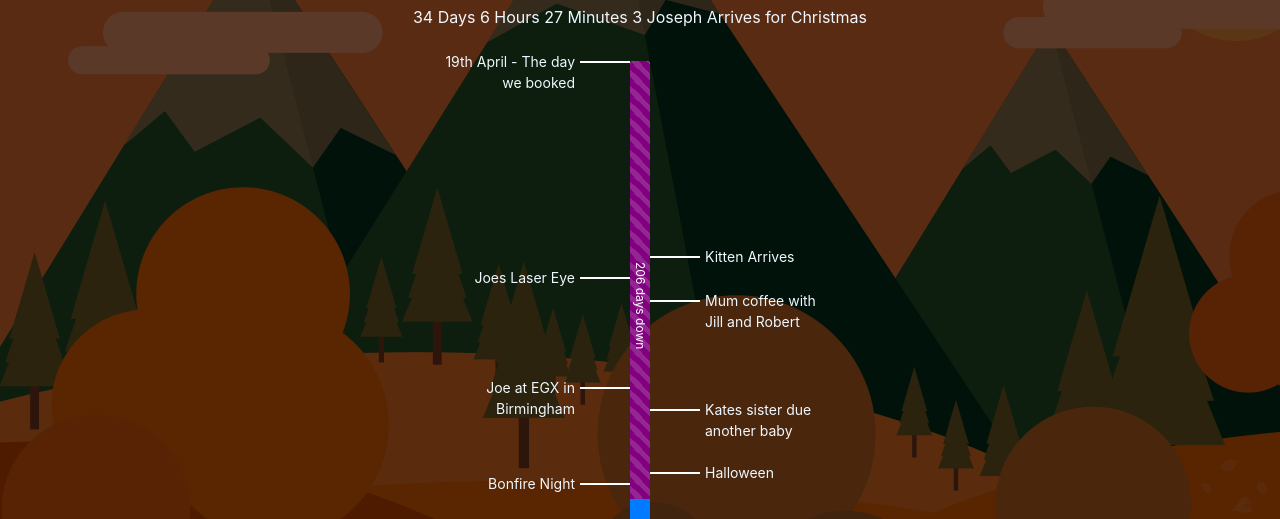
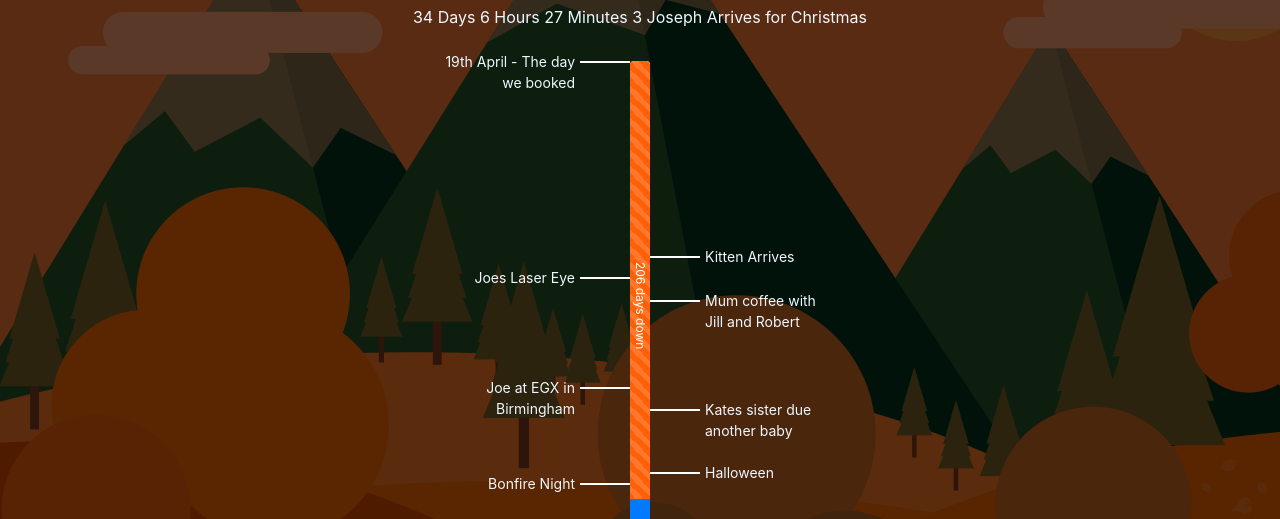
Before and after one commit to Yunojoe/countdown, a website: page index.html in a window 1280 px wide. Shown: the part 222-741 px from the top of the page. Drawn offline with Linux system fonts and the light colour scheme.

Commit message:
Update style.css

```diff
--- a/style.css
+++ b/style.css
@@ -195,7 +195,7 @@ html {
 	transform: rotate(90deg);
 }
 .bar-bg-glow {
-	background-color: purple !important;
+	background-color: #ff6007 !important;
 }
 
 @media (min-width: 992px) {
```
